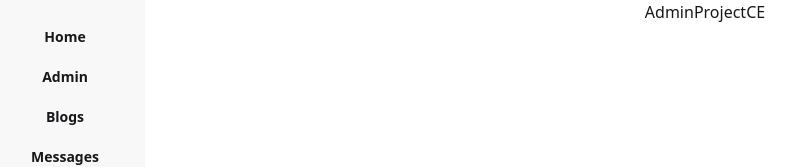
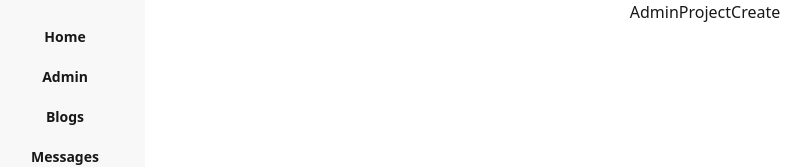
Before and after one commit to shahadathhs/sajib.portfolio, a Next.js app: page /admin/projects/new in a window 1280 px wide. Shown: the top 167 px of the page, without its empty margins (15-826 px from the left). Built offline with nearby package versions, Linux system fonts and the light colour scheme; sample sign-in values are in the browser's storage.

Commit message:
feat: added routes for projects in dashbaord

```diff
--- a/app/(dashboard)/admin/projects/[id]/page.tsx
+++ b/app/(dashboard)/admin/projects/[id]/page.tsx
@@ -1,6 +1,5 @@
-// * Project editing/creation ("/admin/projects/[id]")
-export default function AdminProjectCE() {
+export default function AdminProjectEdit() {
   return (
-    <div>AdminProjectCE</div>
+    <div>AdminProjectEdit</div>
   )
 }
--- /dev/null
+++ b/app/(dashboard)/admin/projects/new/page.tsx
@@ -0,0 +1,5 @@
+export default function AdminProjectCreate() {
+  return (
+    <div>AdminProjectCreate</div>
+  )
+}
--- a/app/(dashboard)/admin/projects/page.tsx
+++ b/app/(dashboard)/admin/projects/page.tsx
@@ -1,4 +1,3 @@
-// * Admin projects management ("/admin/projects")
 export default function AdminProjectsPage() {
   return (
     <div>AdminProjectsPage</div>
```
